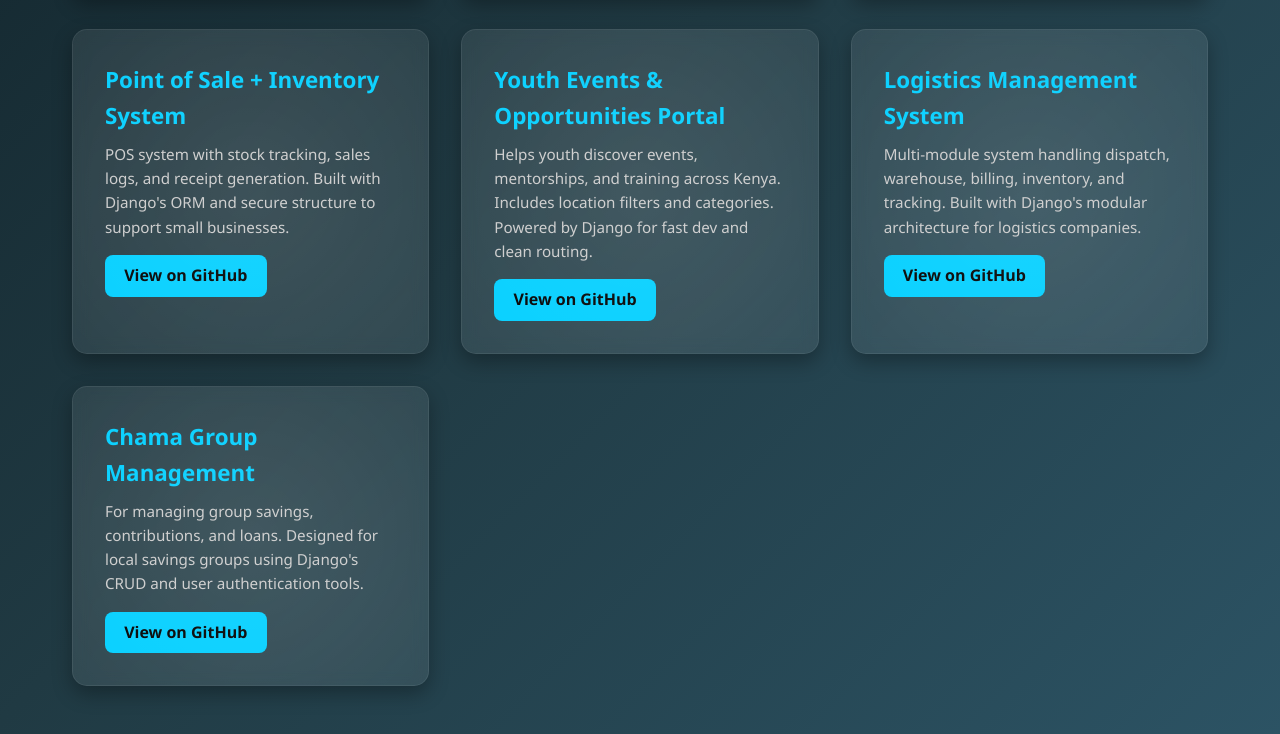
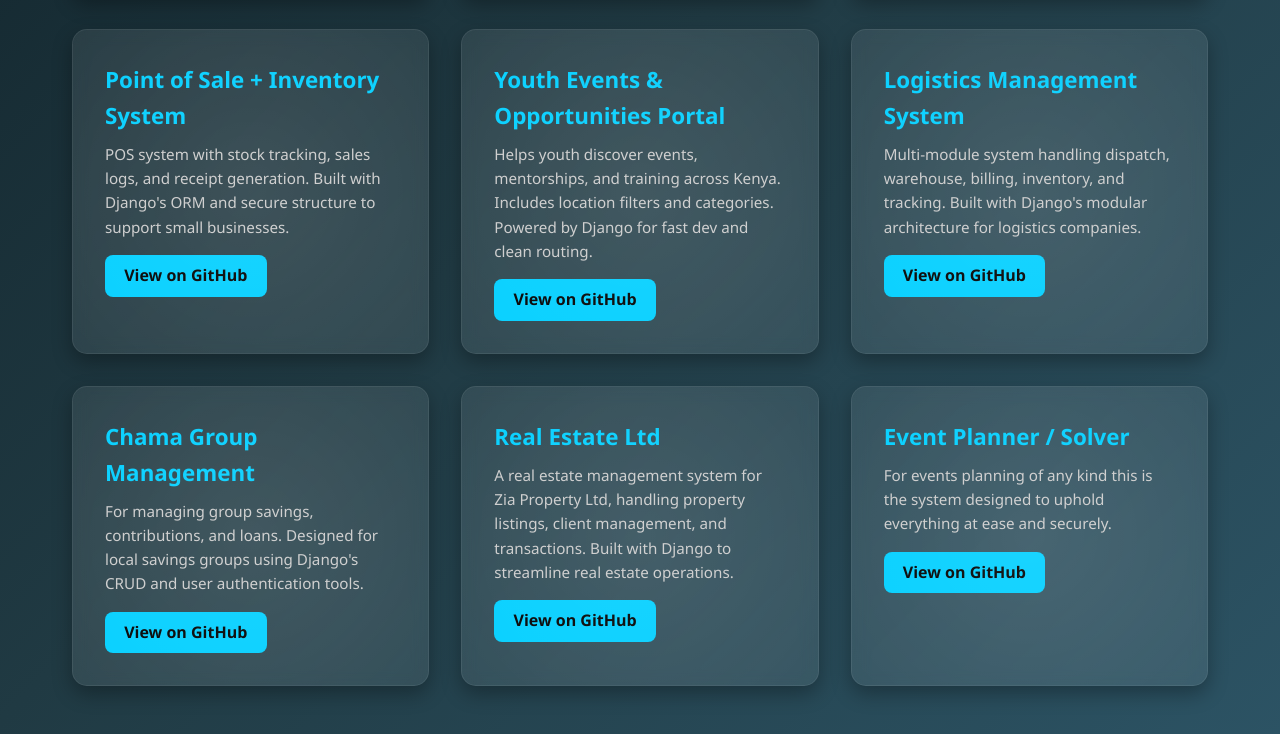
Before and after one commit to GIDEONZIA/Portfolio, a plain HTML site: page projects.html in a window 1280 px wide. Shown: the part 572-1306 px from the top of the page. Drawn offline with nearby package versions, Linux system fonts and the light colour scheme; files whose address does not match are found by name.

Commit message:
added projects

```diff
--- a/projects.html
+++ b/projects.html
@@ -85,6 +85,22 @@
         </p>
         <a href="https://github.com/GIDEONZIA/chama" target="_blank">View on GitHub</a>
       </div>
+
+      <div class="project-card">
+        <h2>Real Estate Ltd</h2>
+        <p>
+        A real estate management system for Zia Property Ltd, handling property listings, client management, and transactions. Built with Django
+        to streamline real estate operations.</p>
+        <a href="https://github.com/GIDEONZIA/Zia-Property-Management-System" target="_blank">View on GitHub</a>
+      </div>
+
+       <div class="project-card">
+        <h2>Event Planner / Solver</h2>
+        <p>
+          For events planning of any kind this is the system designed to uphold everything at ease and securely.
+        </p>
+        <a href="https://github.com/GIDEONZIA/event_solver" target="_blank">View on GitHub</a>
+      </div>
     </section>
   </main>
   <script src="projects.js"></script>
```
